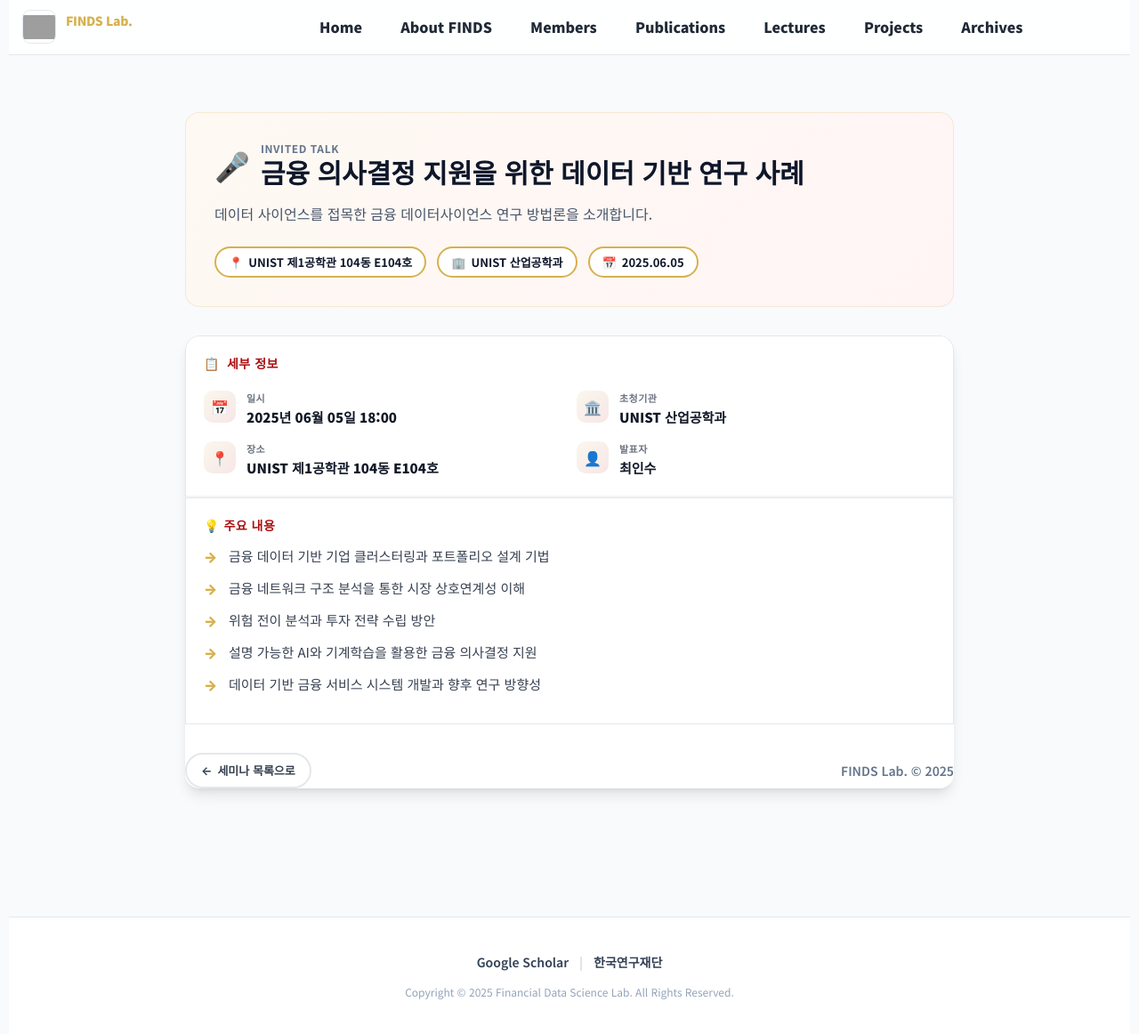
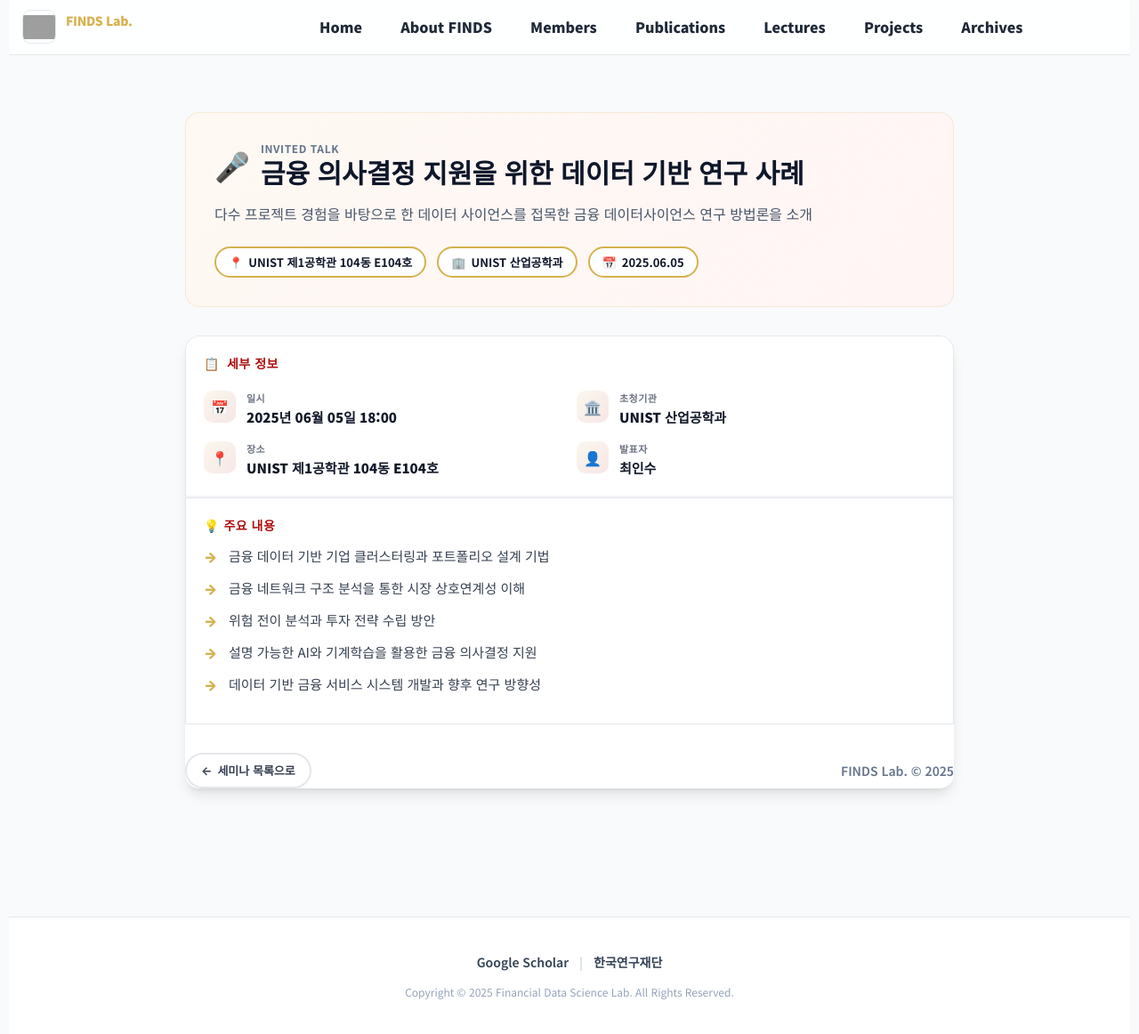
Before and after one commit to FinDS-Lab/site, a Jekyll site: the page built from seminar/2025-06-05-1.html, in a window 1280 px wide and 1163 px high. Shown: the whole window at 89% size. Built offline with Jekyll 4.4.1, drawn with Linux system fonts in a browser that asks for light colours; nearby versions of some CDN libraries; grey boxes are pictures that could not be loaded.

Commit message:
Update 2025-06-05-1.html

```diff
--- a/seminar/2025-06-05-1.html
+++ b/seminar/2025-06-05-1.html
@@ -6,7 +6,7 @@ permalink: /seminar/2025-06-05-1.html
 author: "최인수"
 host: "UNIST 산업공학과"
 venue: "UNIST 제1공학관 104동 E104호"
-excerpt: "데이터 사이언스를 접목한 금융 데이터사이언스 연구 방법론을 소개합니다."
+excerpt: "다수 프로젝트 경험을 바탕으로 한 데이터 사이언스를 접목한 금융 데이터사이언스 연구 방법론을 소개"
 ---
 
 
```
